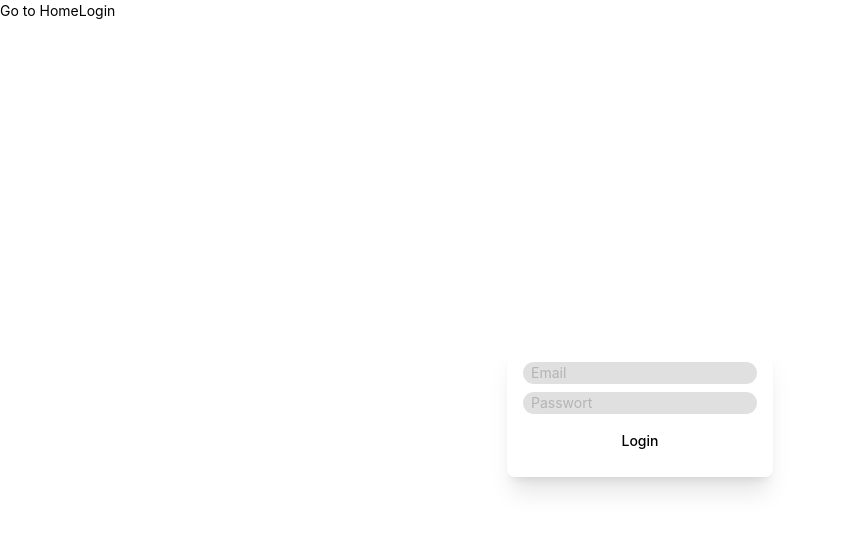
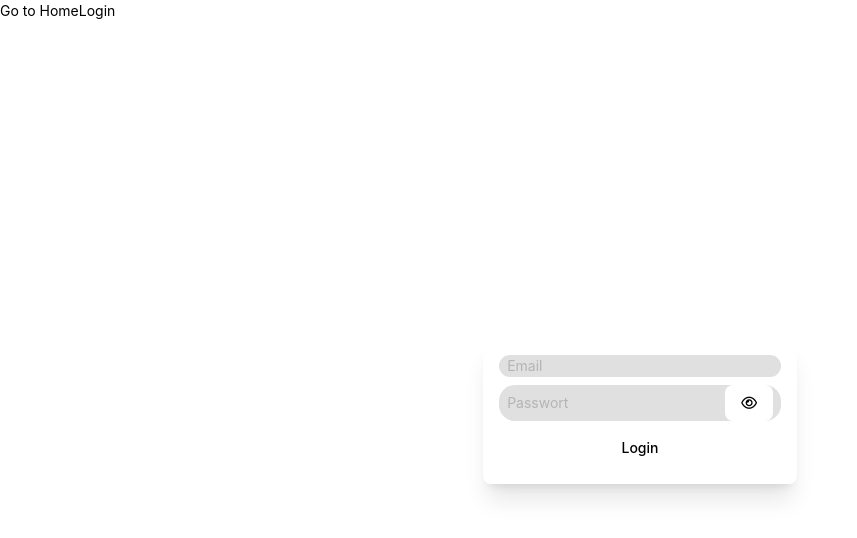
Before and after one commit to lukkoeh/noodle-soup, a Vue app in the folder noodle-client/temp-vue-ui/: page /login in a window 1280 px wide. Shown: the top 538 px of the page, without its empty margins (0-857 px from the left). Built offline with nearby package versions, Linux system fonts and the light colour scheme.

Commit message:
Updated line input to allow different types, remjoved double emit: "click" from button. updated login page to fit new lineInput

```diff
--- a/noodle-client/temp-vue-ui/src/components/Button.vue
+++ b/noodle-client/temp-vue-ui/src/components/Button.vue
@@ -34,7 +34,7 @@ export default {
   methods: {
     handleClick(event) {
       if (!this.disabled) {
-        this.$emit('click', event);
+        //this.$emit('clicked', event);
       }
     }
   }
--- a/noodle-client/temp-vue-ui/src/components/LineInput.vue
+++ b/noodle-client/temp-vue-ui/src/components/LineInput.vue
@@ -1,4 +1,8 @@
 <script setup>
+import { computed, ref } from 'vue';
+import Button from './Button.vue';
+import Icon from './Icon.vue';
+
 const props = defineProps(
     {
         placeholder: {
@@ -9,21 +13,45 @@ const props = defineProps(
             type: Boolean,
             default: false,
         },
-        icon: {
-            type: String,
-            default: '',
-        }
+        intype: {
+            type:String,
+            default: 'normal',
+            validator: value => ['normal', 'search', 'add', 'password'].includes(value)
+        },
     }
 )
-const type = props.password ? "password" : "text"
+const visible = ref(!(props.type == 'password'));
+const icon = ref('');
+const iconStyle = ref('');
+const type = computed(() => visible.value ? "text" : "password");
 const model = defineModel();
 
-const emit = defineEmits(['update:modelValue', 'changed'])
+switch(props.intype){
+    case 'search':
+    icon.value = 'fa-magnifying-glass';
+    iconStyle.value = 'fa-solid';
+    break;
+    case 'add':
+    icon.value = 'fa-plus';
+    iconStyle.value = 'fa-solid';
+    break;
+    case 'password':
+    icon.value = 'fa-eye';
+    iconStyle.value = 'fa-regular';
+    break;
+}
+
+
+const emit = defineEmits(['update:modelValue', 'changed', 'clicked'])
 
 function handleInput(event) {
     const value = event.target.value;
     emit('update:modelValue', value);
     emit('changed', value);
+}
+function handleClick(event){
+    visible.value = props.intype == 'password' ? !visible.value : true;
+    emit('clicked');
 }
 
 
@@ -31,12 +59,14 @@ function handleInput(event) {
 
 <template>
     <span class="input-line bg-input text-light rounded-2xl inline-block px-2 focus-within:outline-2 ">
-        <input
-        :type="type"
-        :placeholder="placeholder"
-        :value="model"
-        @input="handleInput"
-        class="rounded-2xl outline-0" />
-        <input v-if="icon != ''" type="button" class="bg-accent" value="Hello"/>
+        <input :type="type" :placeholder="placeholder" :value="model" @input="handleInput"
+            class="rounded-2xl outline-0" />
+        <Button
+            v-if="icon"
+            type="simple"
+            @click="handleClick"
+            >
+            <Icon :icon="icon" :icon-style="iconStyle"></Icon>
+        </Button>
     </span>
 </template>
--- a/noodle-client/temp-vue-ui/src/pages/Login.vue
+++ b/noodle-client/temp-vue-ui/src/pages/Login.vue
@@ -22,8 +22,8 @@
             />
             <LineInput
                 placeholder="Passwort"
-                :password=true
                 v-model="password"
+                intype="password"
             />
             <Button class="bg-accent rounded-2xl" @click="login_submit">Login</Button>
         </div>
```
